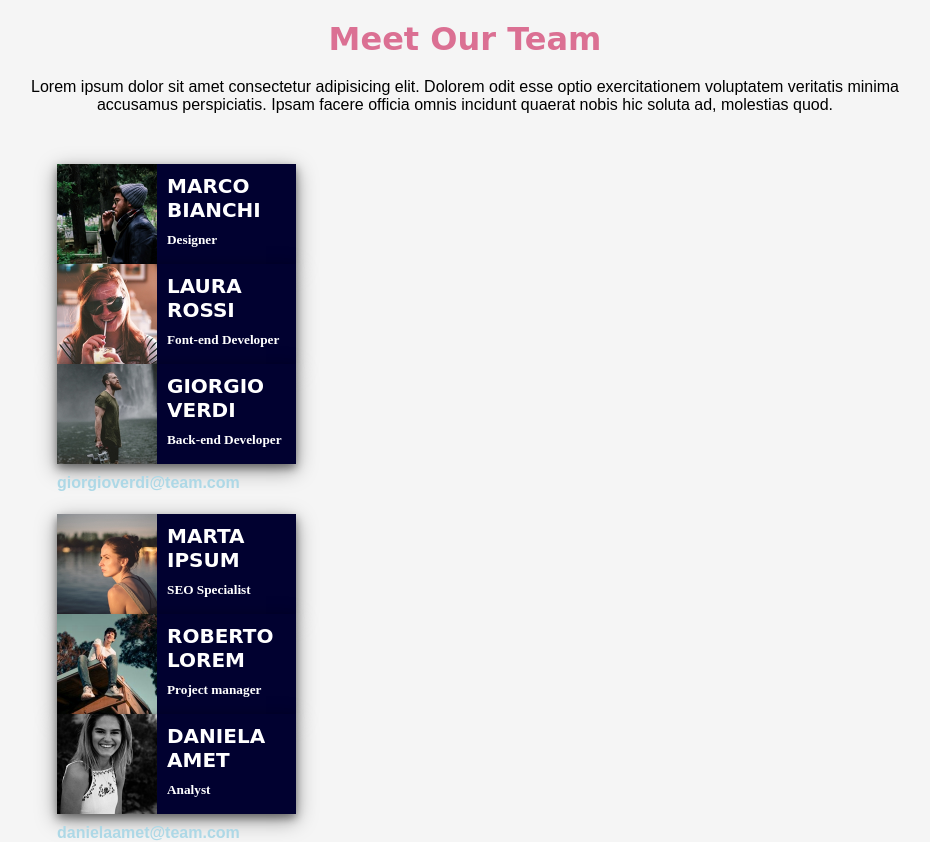
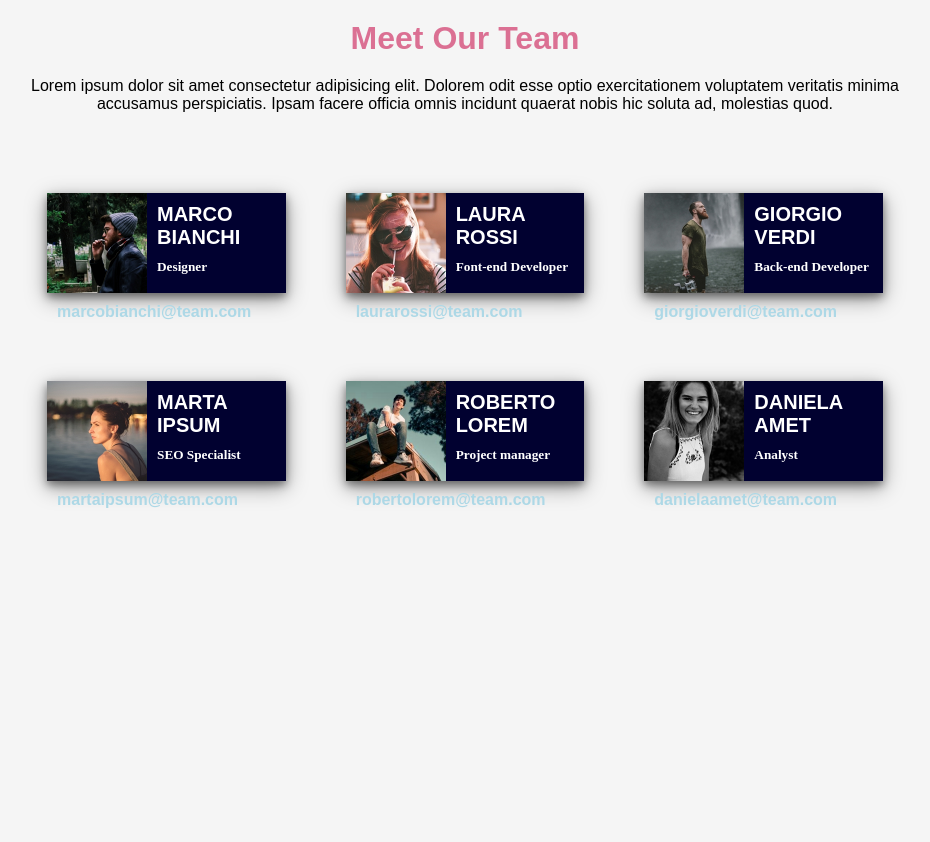
Before and after one commit to Frah01/html-css-float-cards, a plain HTML site: page index.html in a window 1280 px wide. Shown: the whole page, without its empty margins (175-1105 px from the left). After the commit the page ends 800 px from the top, so only its background shows below. Drawn offline with Linux system fonts and the light colour scheme.

Commit message:
Correzione struttura Colonne

```diff
--- a/css/style.css
+++ b/css/style.css
@@ -19,23 +19,27 @@ body {
     margin-top: 20px;
 }
 /*Testi cards*/
+.content {
+    padding: 10px;
+}
+
 h1 {
     text-align: center;
     color: palevioletred;
-    font-family: 'Fredoka One', cursive;
+    font-family: Arial;
 }
 
 h2{
     text-align: left;
-    padding: 10px;
     color: white;
     font-size: 20px;
-    font-family: 'Fredoka One', cursive;
+    font-family: Arial;
 }
 
 h5{
     color: white;
     text-align: left;
+    margin-top: 10px;
 
 }
 
@@ -56,9 +60,7 @@ p {
 /*struttura*/
 .card {
     background-color: rgb(1, 1, 48);
-    width: calc(80% / 3);
     height: 100px;
-    margin: 0 40px 0px 40px;
     box-shadow: 0 4px 8px 0 rgba(0, 0, 0, 0.4), 0 6px 20px 0 rgba(0, 0, 0, 0.4);
     text-align: center;
 
@@ -67,9 +69,11 @@ p {
 .row-1{
     margin-top: 50px;
 }
-.row-1 .card{
+.row-1 .col{
     float: left;
     text-align: center;
+    width: calc(100% / 3);
+    padding: 30px;
 }
 
 img {
```
